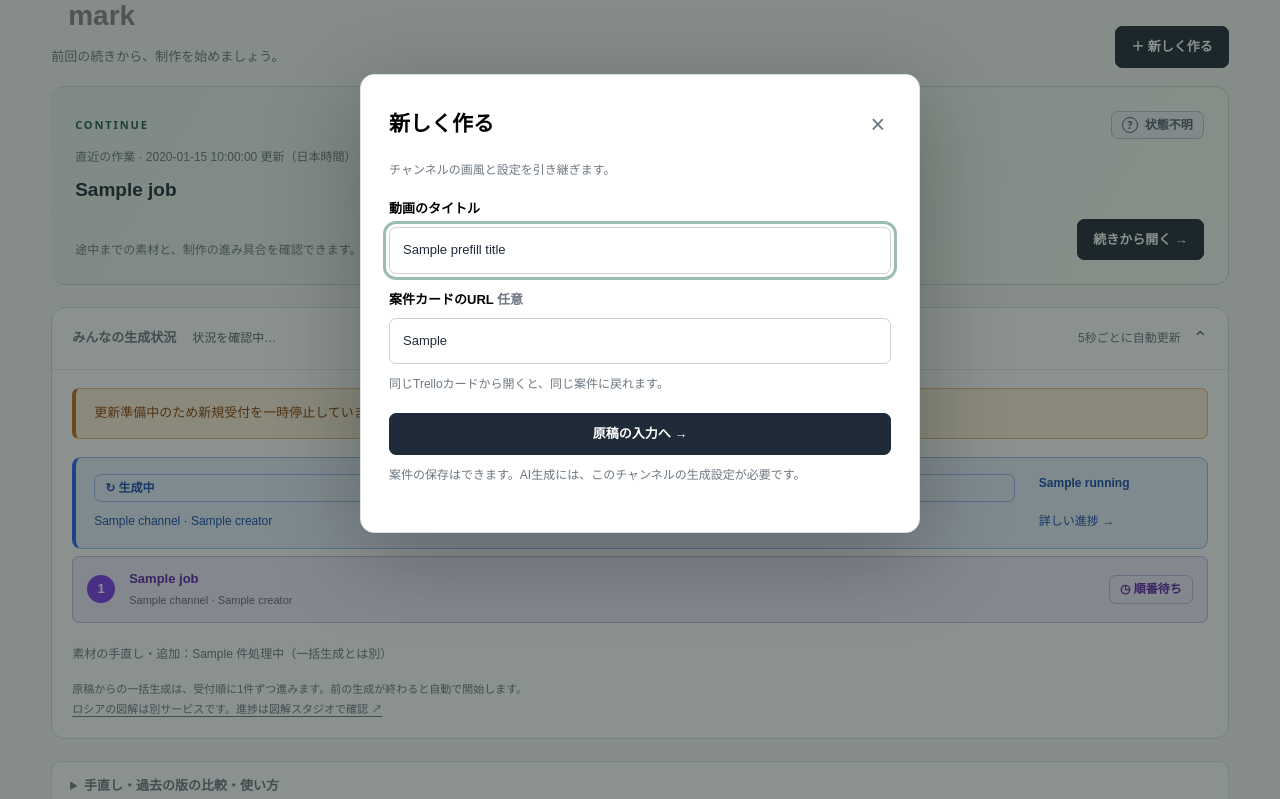
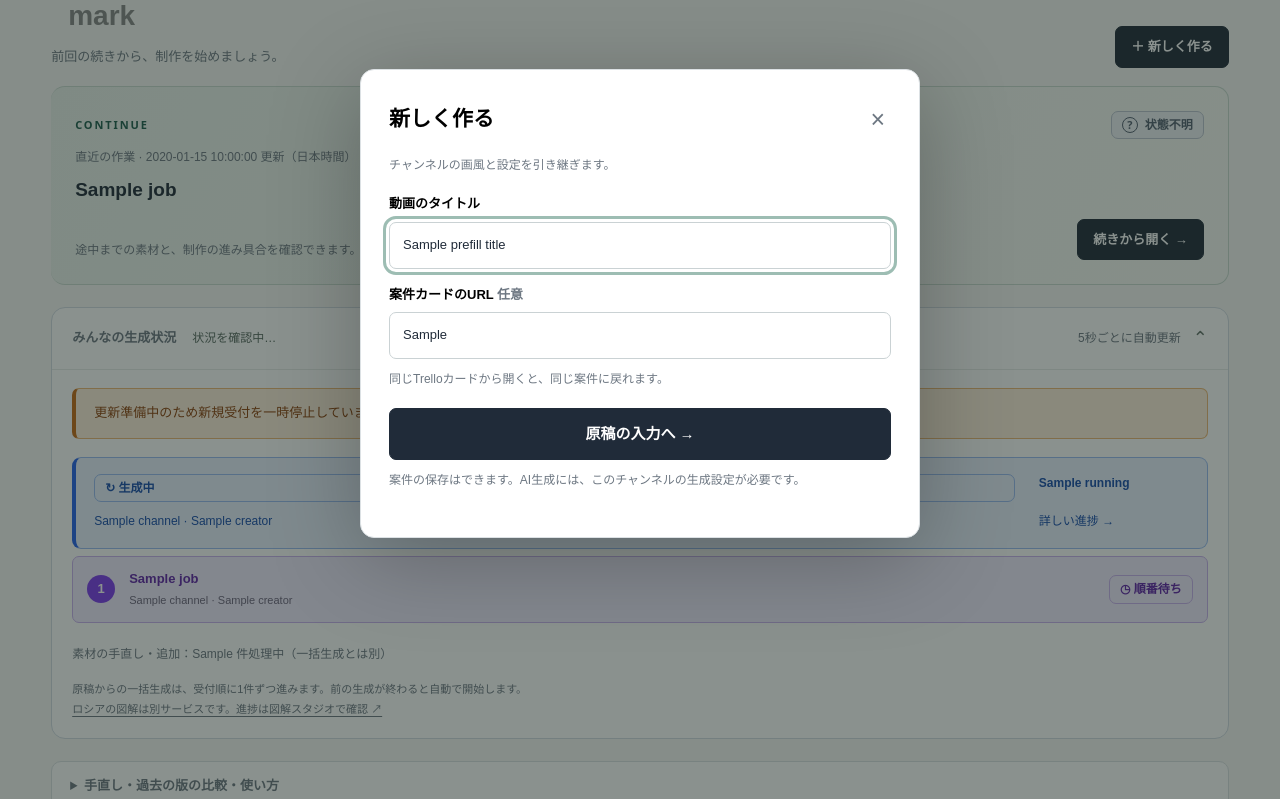
Before and after one commit to daruma3218-glitch/keizai-sentence-tool, a Flask app: template templates/materials.html in a window 1280 px wide. Shown: the part 192-991 px from the top of the page. Run offline with Flask 3, Linux system fonts and the light colour scheme; the template is opened without the code that fills it: most values are stand-ins (such as "Sample title", 1, 10 or a date in 2020); some libraries are stand-ins or nearby versions.

Commit message:
Apply larger start button to the new project dialog

```diff
--- a/static/materials.css
+++ b/static/materials.css
@@ -104,6 +104,6 @@ body:has(dialog[open]){overflow:hidden}
 
 .next-kicker { display:block; color:#0e7490; font-size:12px; font-weight:800; margin-bottom:6px; }
 .selection-toolbar .summary-bar { background:#ecfeff; border:1px solid #a5dce6; border-radius:14px; padding:18px; }
-.selection-toolbar #review-next, .selection-toolbar #download, #review-adopt-next, #project-dialog button[type=submit] { min-height:52px; padding:12px 20px; font-size:15px; }
+.selection-toolbar #review-next, .selection-toolbar #download, #review-adopt-next, #new-project-dialog button[type=submit] { min-height:52px; padding:12px 20px; font-size:15px; }
 .selection-toolbar #next-action { max-width:580px; line-height:1.7; margin-bottom:0; }
 @media(max-width:600px) { .selection-toolbar .summary-bar .actions { width:100%; } .selection-toolbar #review-next, .selection-toolbar #download { flex:1 1 100%; justify-content:center; } }
```
